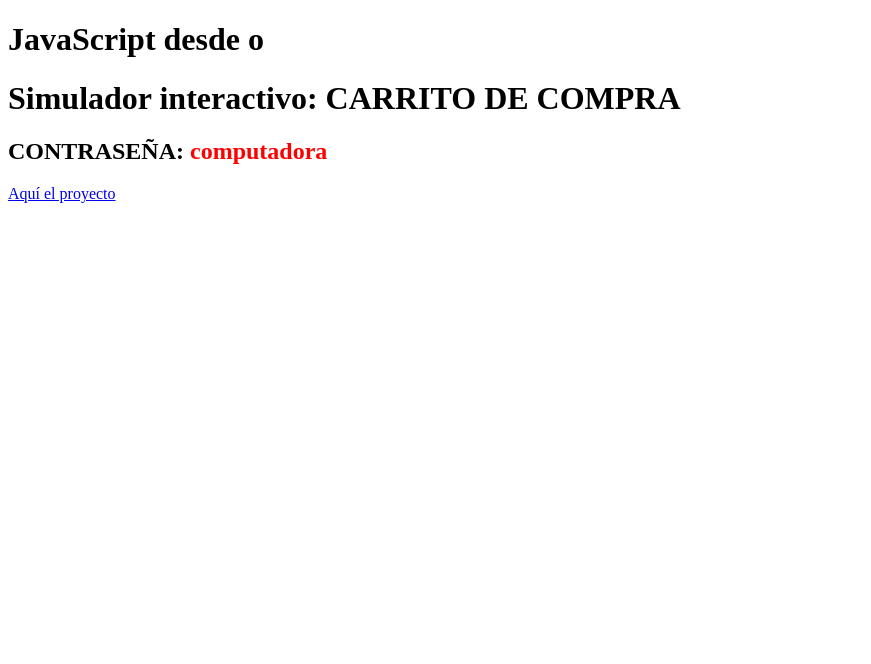
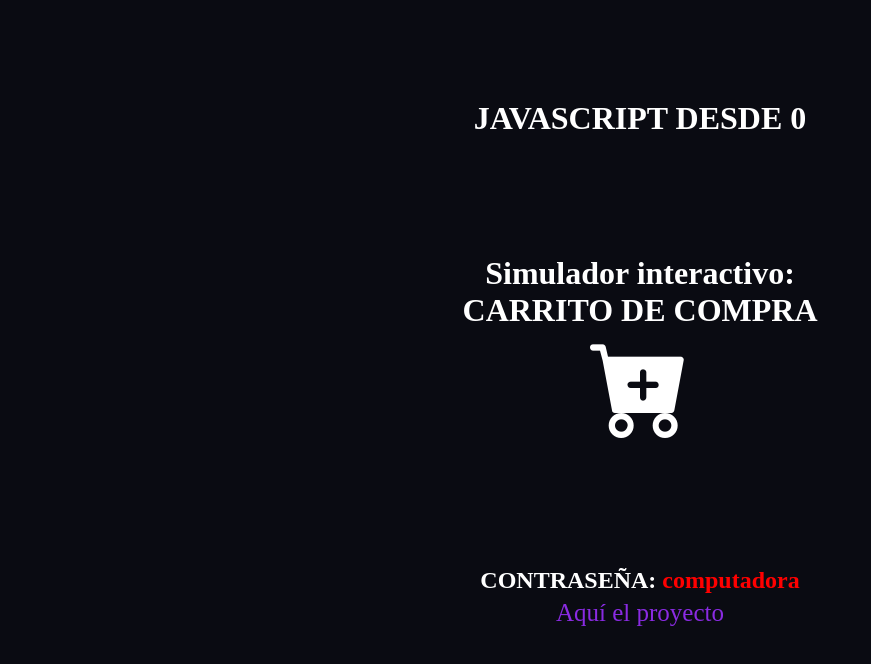
Before and after one commit to Benjarizzi/JS-coder, a plain HTML site: page index.html in a window 1280 px wide. Shown: the whole page, without its empty margins (0-871 px from the left). Drawn offline with nearby package versions, Linux system fonts and the light colour scheme.

```diff
--- a/index.html
+++ b/index.html
@@ -5,10 +5,13 @@
     <meta http-equiv="X-UA-Compatible" content="IE=edge">
     <meta name="viewport" content="width=device-width, initial-scale=1.0">
     <title>Document</title>
+    <link rel="stylesheet" href="styles/styles.css">
+    <link rel="stylesheet" href="https://cdn.jsdelivr.net/npm/bootstrap-icons@1.10.3/font/bootstrap-icons.css">
 </head>
-<body>
-    <h1>JavaScript desde o </h1>
-    <h1>Simulador interactivo: CARRITO DE COMPRA</h1>
+<body class="bg">
+    <h1>JAVASCRIPT DESDE 0 </h1><br>
+    <h1>Simulador interactivo:<br> CARRITO DE COMPRA</h1>
+    <a href="#"><i class="bi bi-cart-plus-fill carrito chango"></i></a><br>
     <h2>CONTRASEÑA: <strong style="color: red;">computadora</strong></h2>
     <a href="./kiosko.html">Aquí el proyecto</a>
 </body>
--- a/styles/styles.css
+++ b/styles/styles.css
@@ -41,3 +41,29 @@
     color: rgb(0, 0, 0);
     font-size: 30px;
   }
+  .bg{
+    background-color: rgb(10, 11, 18);
+  }
+  .bg h1,h2{
+    color: white;
+    text-align: center;
+    margin-top: 100px;
+  }
+  .bg a{
+    text-decoration: none;
+    color: blueviolet;
+    font-size:25px;
+    cursor: pointer;
+    display: flex;
+    justify-content:center;
+    margin-top: 5px;
+  }
+  .chango{
+    color: white;
+    font-size: 100px;
+  }
+  *{
+    margin: 0;
+    padding: 0;
+    box-sizing: border-box;
+  }
```
Also changed, not shown: JS/index.js (+20 -9 lines).
